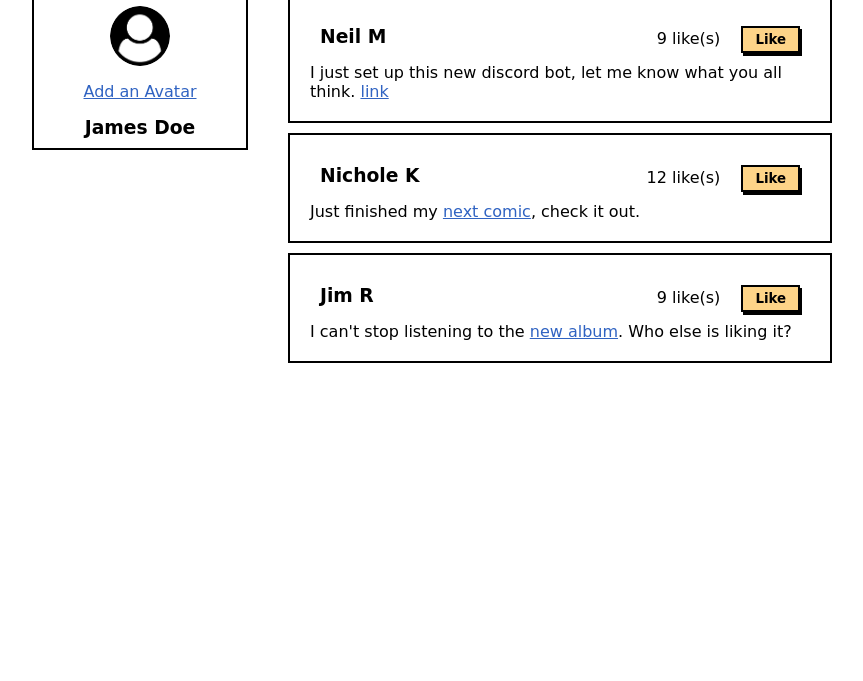
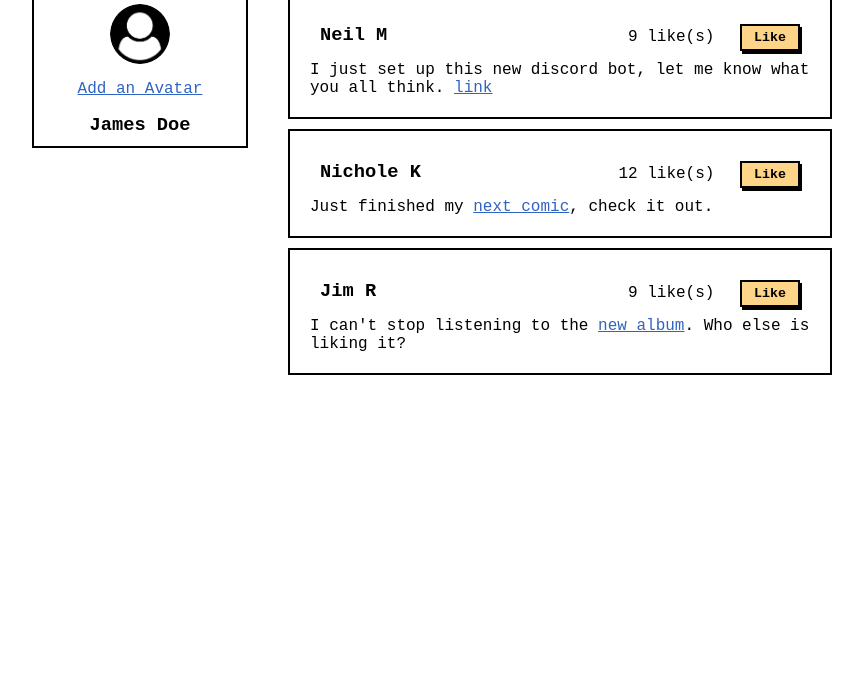
Before and after one commit to AlejandroDojo/Likes, a plain HTML site: page index.html in a window 1280 px wide. Shown: the part 119-800 px from the top of the page, without its empty margins (208-1071 px from the left). Drawn offline with Linux system fonts and the light colour scheme.

Commit message:
Cambio de fuente

```diff
--- a/css/style.css
+++ b/css/style.css
@@ -1,8 +1,10 @@
+@import url('https://fonts.googleapis.com/css2?family=Gloria+Hallelujah&display=swap');/*Font RANCHO*/
 /*Reset CSS*/
 * {
     margin: 0;
     padding: 0;
-    font-family: cursive;
+    /*Espero que sea compatible con su MAC profesor JAJA*/
+    font-family: 'Courier New', Courier, monospace;
 }
 .flex-container {
     width: 800px;
```
